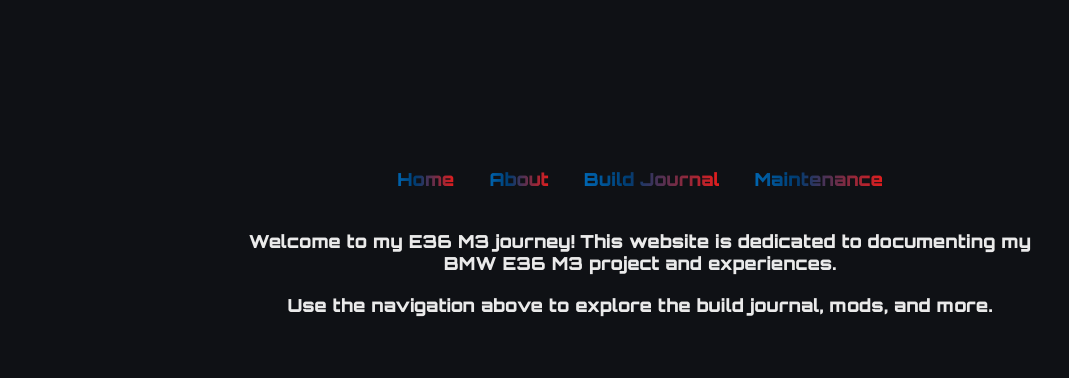
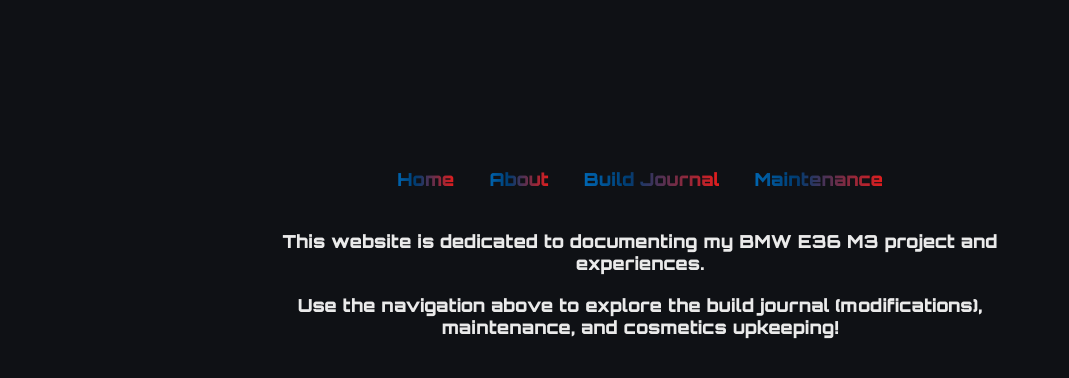
Before and after one commit to bmwm345/alpine36m345, a plain HTML site: page index.html in a window 1280 px wide. Shown: the part 182-560 px from the top of the page, without its empty margins (0-1069 px from the left). Drawn offline with Linux system fonts and the light colour scheme.

Commit message:
Update index.html

```diff
--- a/index.html
+++ b/index.html
@@ -36,8 +36,8 @@
 
   <!-- Main content -->
   <main>
-    <p>Welcome to my E36 M3 journey! This website is dedicated to documenting my BMW E36 M3 project and experiences.</p>
-    <p>Use the navigation above to explore the build journal, mods, and more.</p>
+    <p> This website is dedicated to documenting my BMW E36 M3 project and experiences.</p>
+    <p>Use the navigation above to explore the build journal (modifications), maintenance, and cosmetics upkeeping!</p>
   </main>
 
 </body>
```
